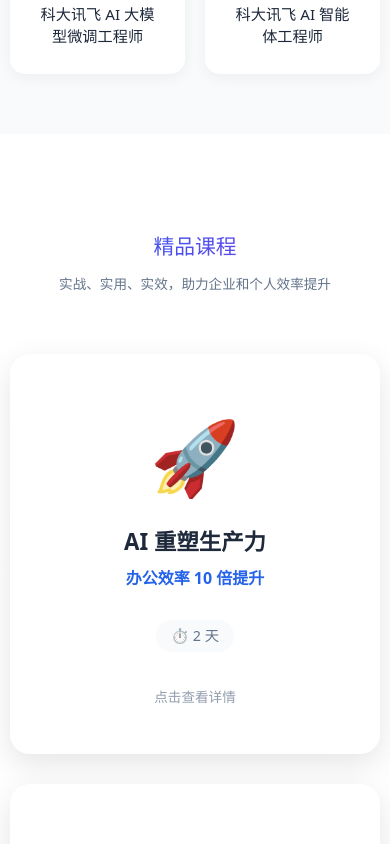
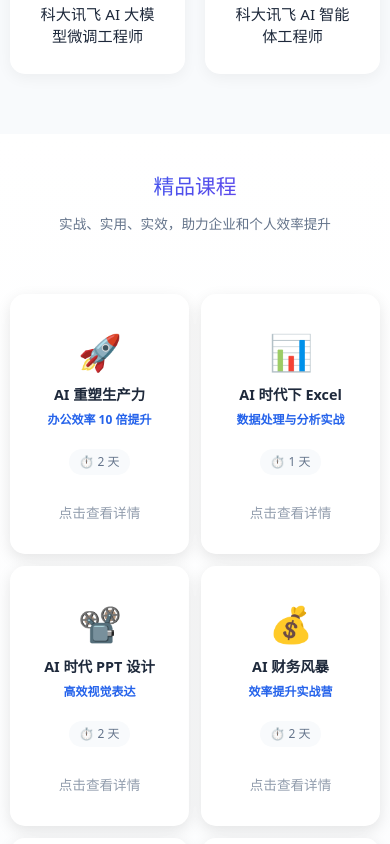
Before and after one commit to lumine2008/ray-website, a React (Create React App) app: page / in a window 390 px wide. Shown: the part 3240-4084 px from the top of the page. Built offline with nearby package versions, Linux system fonts and the light colour scheme.

Commit message:
优化课程卡片：移动端显示 2 列

```diff
--- a/src/components/Courses.css
+++ b/src/components/Courses.css
@@ -14,7 +14,7 @@
 /* 翻转卡片 */
 .course-card {
   background-color: transparent;
-  height: 400px;
+  height: 320px;
   perspective: 1000px;
   cursor: pointer;
 }
@@ -39,13 +39,13 @@
   height: 100%;
   -webkit-backface-visibility: hidden;
   backface-visibility: hidden;
-  border-radius: 20px;
-  padding: 40px 30px;
+  border-radius: 15px;
+  padding: 25px 20px;
   display: flex;
   flex-direction: column;
   justify-content: center;
   align-items: center;
-  box-shadow: 0 10px 30px rgba(0, 0, 0, 0.1);
+  box-shadow: 0 5px 15px rgba(0, 0, 0, 0.1);
 }
 
 .course-card-front {
@@ -59,22 +59,22 @@
 }
 
 .course-icon {
-  font-size: 4.5rem;
-  margin-bottom: 20px;
+  font-size: 3.5rem;
+  margin-bottom: 15px;
 }
 
 .course-title {
-  font-size: 1.4rem;
+  font-size: 1.2rem;
   color: var(--text-dark);
-  margin-bottom: 10px;
+  margin-bottom: 8px;
   font-weight: 700;
 }
 
 .course-subtitle {
-  font-size: 1rem;
+  font-size: 0.9rem;
   color: var(--primary-blue);
   font-weight: 600;
-  margin-bottom: 15px;
+  margin-bottom: 12px;
 }
 
 .course-meta {
@@ -328,6 +328,37 @@
 
 /* 响应式 */
 @media (max-width: 768px) {
+  .courses-section {
+    padding: 40px 0;
+  }
+
+  .courses-grid {
+    grid-template-columns: repeat(2, 1fr);
+    gap: 15px;
+  }
+
+  .course-card {
+    height: 280px;
+  }
+
+  .course-card-front,
+  .course-card-back {
+    padding: 20px 15px;
+  }
+
+  .course-icon {
+    font-size: 2.5rem;
+    margin-bottom: 10px;
+  }
+
+  .course-title {
+    font-size: 1rem;
+  }
+
+  .course-subtitle {
+    font-size: 0.8rem;
+  }
+
   .course-modal {
     padding: 10px;
   }
@@ -372,3 +403,42 @@
     padding: 20px 20px 30px;
   }
 }
+
+/* 小屏幕手机 */
+@media (max-width: 576px) {
+  .courses-grid {
+    grid-template-columns: repeat(2, 1fr);
+    gap: 12px;
+  }
+
+  .course-card {
+    height: 260px;
+  }
+
+  .course-card-front,
+  .course-card-back {
+    padding: 18px 12px;
+  }
+
+  .course-icon {
+    font-size: 2.2rem;
+    margin-bottom: 8px;
+  }
+
+  .course-title {
+    font-size: 0.9rem;
+  }
+
+  .course-subtitle {
+    font-size: 0.75rem;
+  }
+
+  .course-meta {
+    margin: 8px 0;
+  }
+
+  .meta-item {
+    font-size: 0.75rem;
+    padding: 4px 10px;
+  }
+}
```
